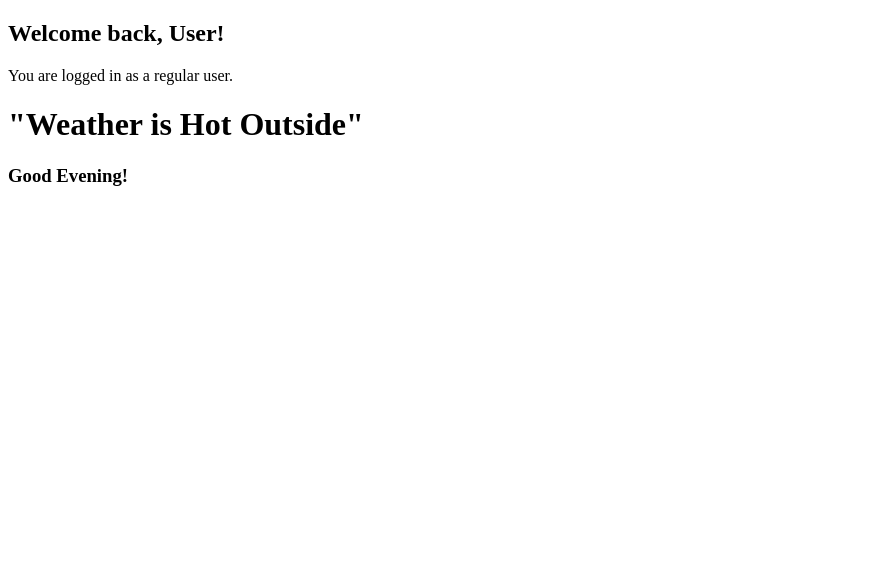
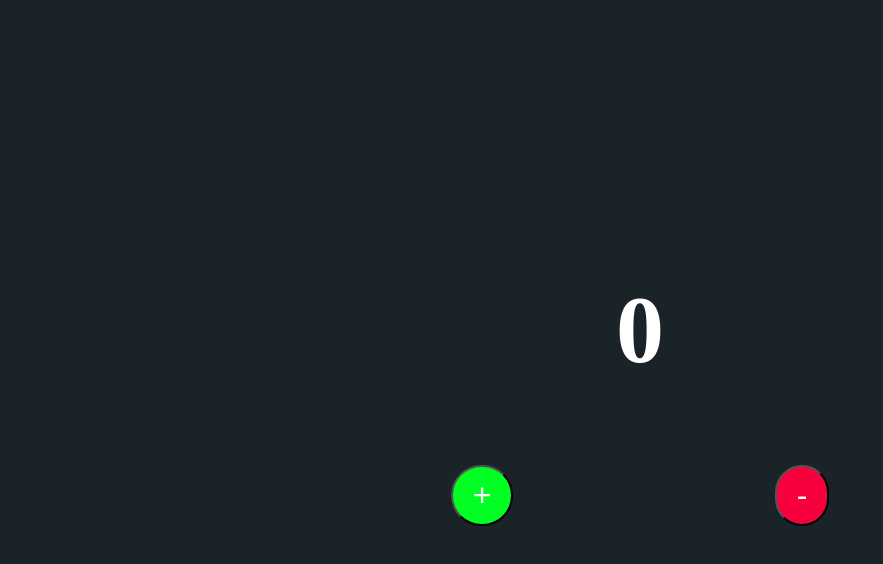
Before and after one commit to abm-noman/Learn-ReactJS, a React (Vite) app: page / in a window 1280 px wide. Shown: the top 564 px of the page, without its empty margins (0-883 px from the left). Built offline with nearby package versions, Linux system fonts and the light colour scheme.

Commit message:
Beginners Projects - 01 Counter

```diff
--- a/src/App.jsx
+++ b/src/App.jsx
@@ -1,16 +1,10 @@
-import Greetings from "./components/Greetings";
-import UserStatus from "./components/UserStatus";
-import Weather from "./components/weather";
+import Counter from "./beginners_projects/01_Counter/Counter";
 
-function App() {
+const App = () => {
 
     return (
         <div>
-
-            <UserStatus loggedIn = {true} isAdmin={false} />
-            <Weather />
-            <Greetings timeOfDay={""}/>
-
+            <Counter />
         </div>
     );
 }
--- /dev/null
+++ b/src/beginners_projects/01_Counter/Counter.jsx
@@ -0,0 +1,24 @@
+import { useState } from "react";
+import "../01_Counter/style.css";
+
+const Counter = () => {
+  const [count, setCount] = useState(0);
+
+  const increment = () => setCount(count + 1);
+  const decrement = () => setCount(count - 1);
+
+  return (
+    <div className="container">
+      <div>
+        <h1 className="number">{count}</h1>
+      </div>
+
+      <div className="btns-container">
+        <button onClick={increment} className="increment">+</button>
+        <button onClick={decrement} className="decrement">-</button>
+      </div>
+    </div>
+  );
+};
+
+export default Counter;
--- /dev/null
+++ b/src/beginners_projects/01_Counter/style.css
@@ -0,0 +1,44 @@
+* {
+  padding: 0;
+  margin: 0;
+  box-sizing: border-box;
+}
+
+body {
+  background: #1a2327;
+  height: 100vh;
+  display: flex;
+  flex-direction: column;
+  justify-content: center;
+  align-items: center;
+  text-align: center;
+  color: #fff;
+}
+
+.container .number {
+  font-size: 6rem;
+}
+
+.btns-container {
+  width: 40rem;
+  display: flex;
+  justify-content: space-around;
+  margin-top: 5rem;
+}
+
+.increment {
+  padding: 10px 20px;
+  border-radius: 100px;
+  font-size: 2rem;
+  background: #00ff22;
+  color: #fff;
+  cursor: pointer;
+}
+.decrement {
+  padding: 10px 20px;
+  border-radius: 100px;
+  font-size: 2rem;
+  background: #f7003e;
+  color: #fff;
+  cursor: pointer;
+}
--- a/src/main.jsx
+++ b/src/main.jsx
@@ -1,9 +1,6 @@
-import { StrictMode } from 'react'
 import { createRoot } from 'react-dom/client'
 import App from './App.jsx'
 
 createRoot(document.getElementById('root')).render(
-  <StrictMode>
     <App />
-  </StrictMode>,
-)
+  )
```
